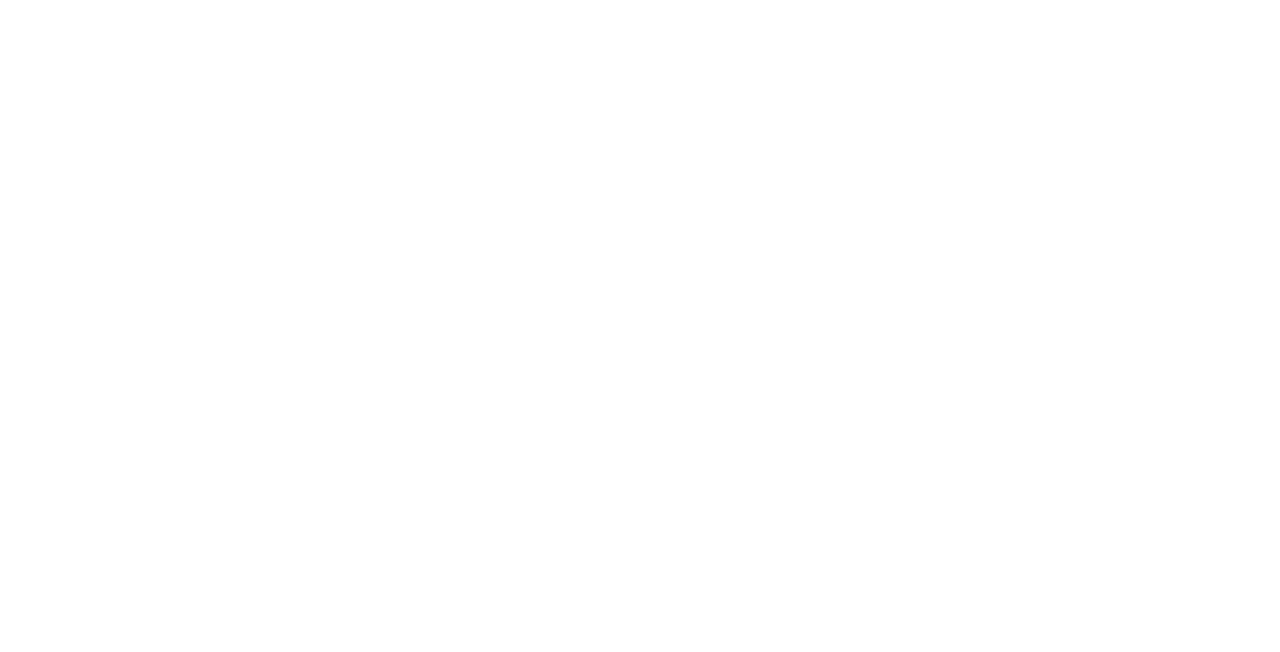
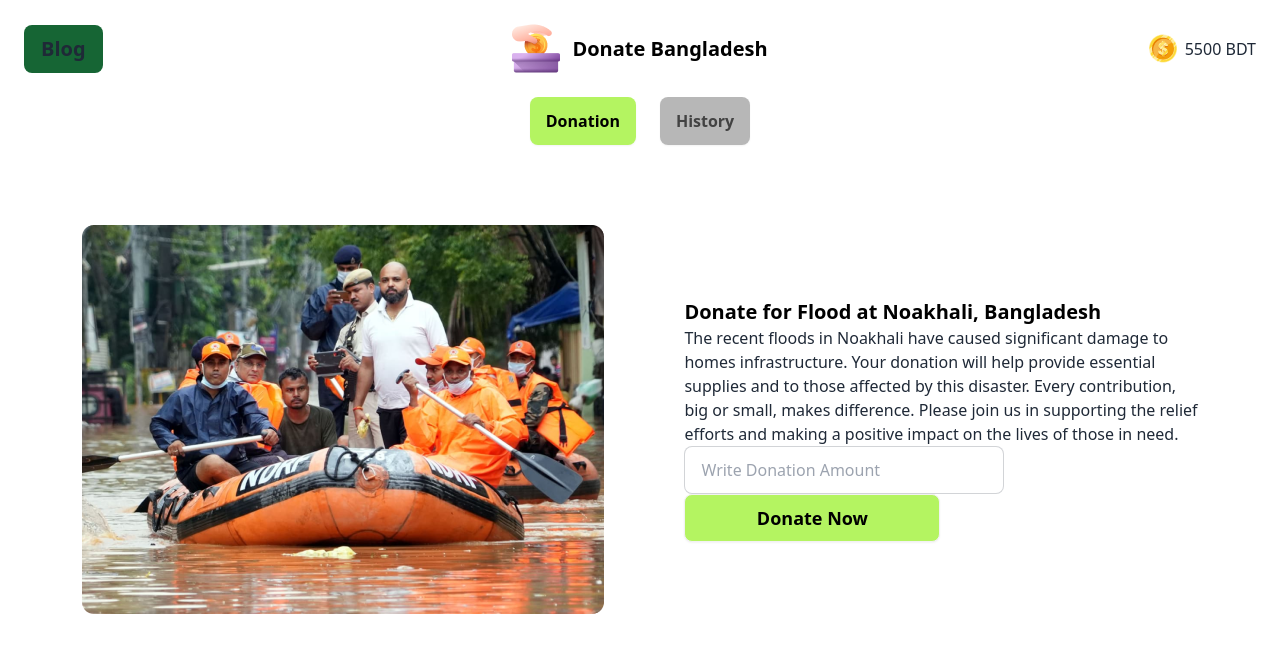
Before and after one commit to kawsar121/Ph-assignment5, a plain HTML site: page Donation/index.html in a window 1280 px wide. Drawn offline with nearby package versions, Linux system fonts and the light colour scheme.

Commit message:
some simple design are complete

```diff
--- a/Donation/index.html
+++ b/Donation/index.html
@@ -4,8 +4,64 @@
     <meta charset="UTF-8">
     <meta name="viewport" content="width=device-width, initial-scale=1.0">
     <title>Document</title>
+    <!-- Daisy Ui Addeded -->
+    <link href="https://cdn.jsdelivr.net/npm/daisyui@4.12.23/dist/full.min.css" rel="stylesheet" type="text/css" />
+    <script src="https://cdn.tailwindcss.com"></script>
 </head>
-<body>
+<body class="">
+           <!-- Navbar Start -->
+    <nav>
+        <div class="navbar bg-base-100 p-6">
+                <div class="navbar-start ">
+                <a class=" bg-green-800 btn btn-ghost text-xl">Blog</a>
+                </div>
+                <div class="navbar-center lg:flex gap-3 ">
+                <div>
+                    <img src="/assets/logo.png" alt="" srcset="">
+                </div>
+                <div>
+                    <h2 class="font-semibold text-xl text-black">Donate Bangladesh</h2>
+                </div>
+                </div>
+                <div class="navbar-end gap-2">
+                <div>
+                    <img src="/assets/coin.png" alt="" srcset="">
+                </div>
+                <div>
+                    <p>5500 BDT</p>
+                </div>
+                </div>
+        </div>
+    </nav>
+        <!-- Navbar End -->
 
+        <!-- Header Part Start -->
+    <header>
+        <div class="flex justify-center gap-6">
+            <button class="bg-[#B4F461] font-semibold text-base border-none text-black btn btn-accent">Donation</button>
+            <button class="btn font-semibold text-base bg-[#1111114D] border-none text-[#111111B3] btn-secondary">History</button>
+        </div>
+    </header>
+        <!-- Header Part Start -->
+
+        <!-- Main Start -->
+    <main>
+        <div class="flex justify-center gap-20 items-center mt-20">
+            <div>
+                <img src="/assets/noakhali.png" alt="" srcset="">
+            </div>
+            <div>
+                <h2 class="text-xl text-black font-bold">
+                    Donate for Flood at Noakhali, Bangladesh
+                </h2>
+                <p class="text-base font-light">
+                    The recent floods in Noakhali have caused significant damage to <br> homes  infrastructure. Your donation will help provide essential <br> supplies and  to those affected by this disaster. Every contribution, <br> big or small, makes  difference. Please join us in supporting the relief <br> efforts and making a positive impact on the lives of those in need.
+                </p>
+                <input type="text" placeholder="Write Donation Amount" class="input input-bordered w-full max-w-xs" /> <br>
+                <button class="btn btn-wide bg-[#B4F461] text-lg font-semibold text-black ">Donate Now</button>
+            </div>
+        </div>
+    </main>
+        <!-- Main End -->
 </body>
 </html>
```
Also changed, not shown: tailwind.config.js (added).
